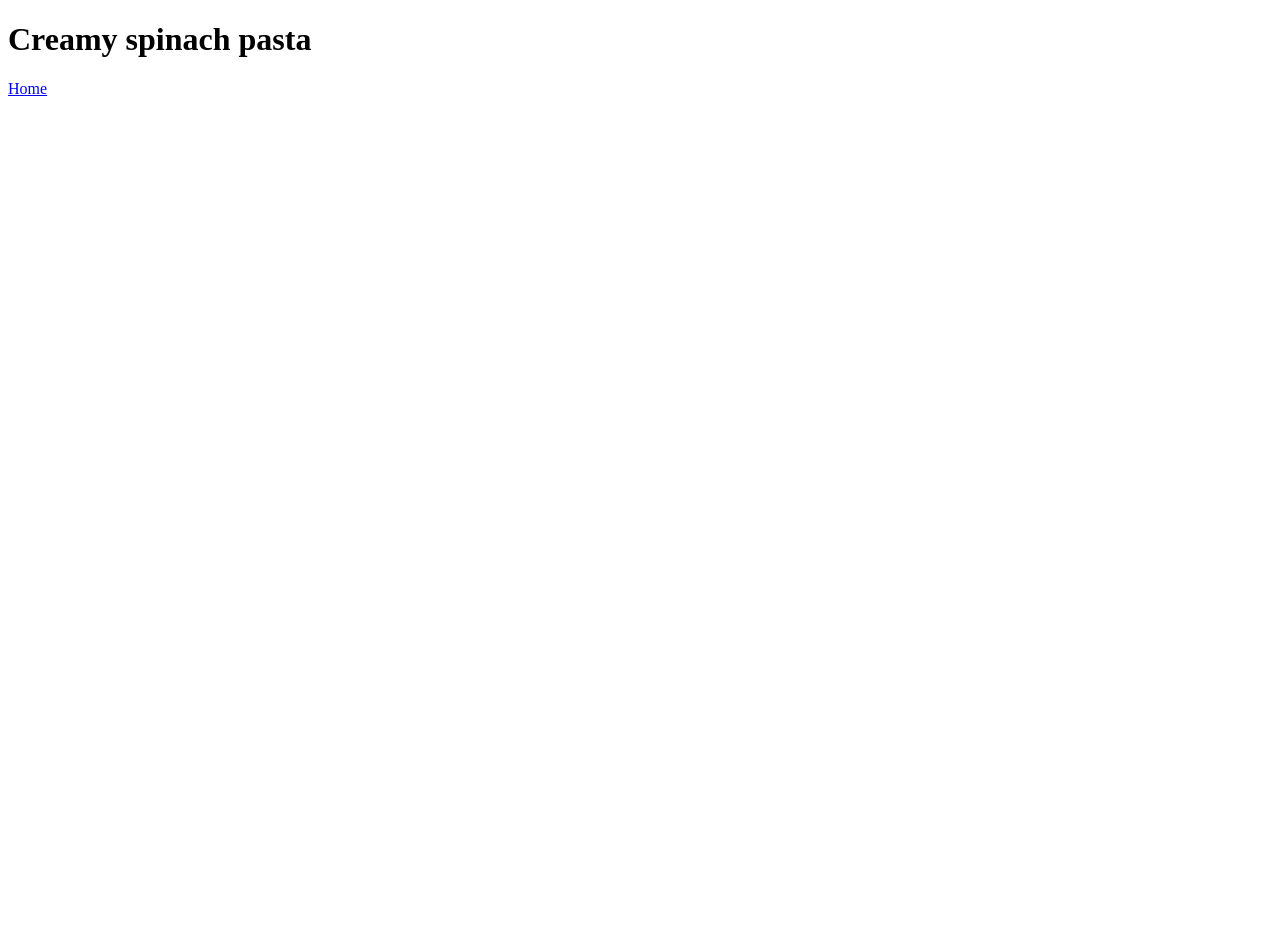
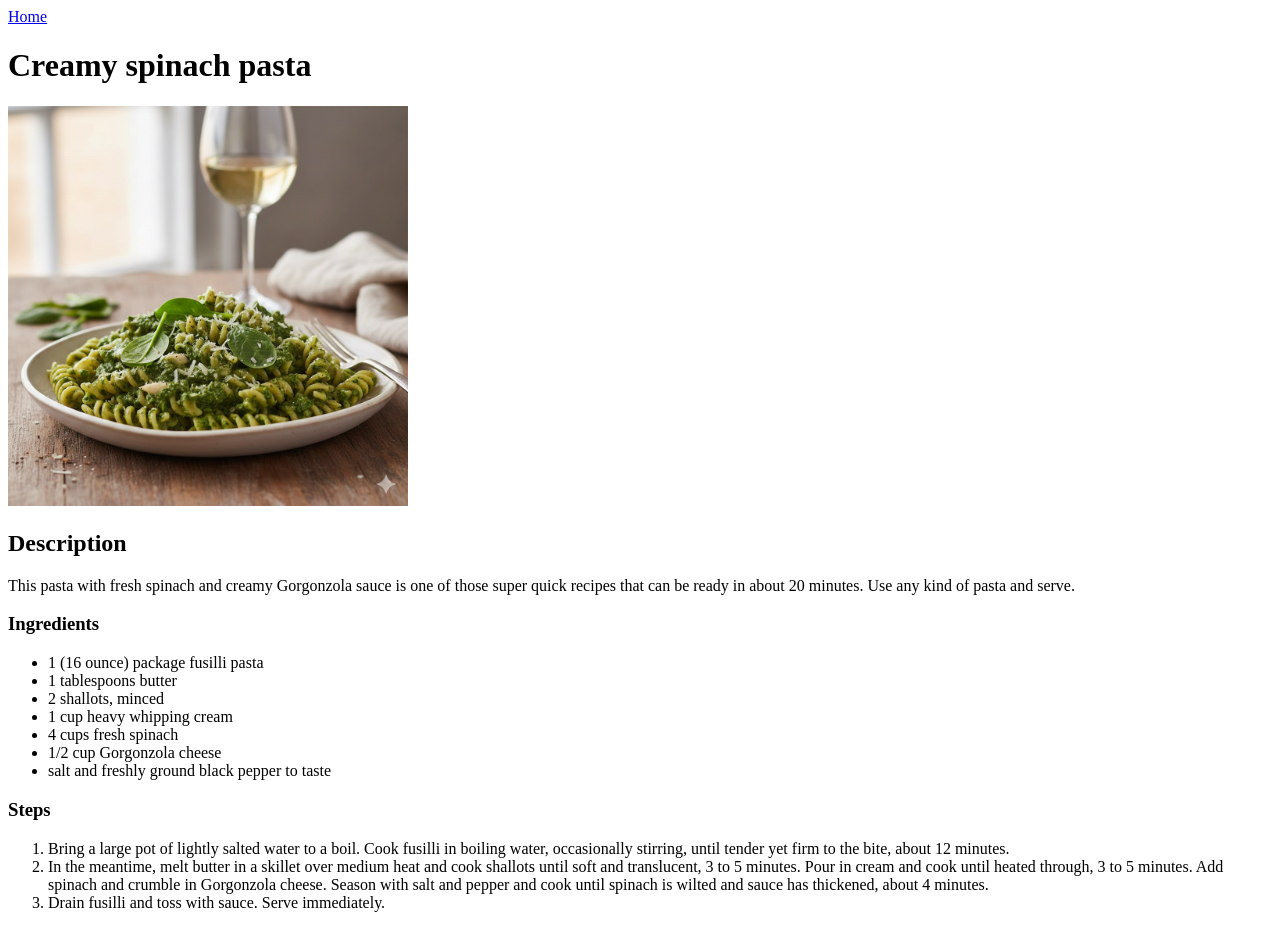
Before and after one commit to SuDana855/odin-recipes, a plain HTML site: page recipes/creamy-spinach-pasta.html in a window 1280 px wide. Before the commit the page ends 800 px from the top, so only its background shows below. Drawn offline with Linux system fonts and the light colour scheme.

Commit message:
Create the first recipe card
This card can be used at a standard template for all recipes on the website

```diff
--- a/recipes/creamy-spinach-pasta.html
+++ b/recipes/creamy-spinach-pasta.html
@@ -6,7 +6,26 @@
     <title>Creamy spinach pasta</title>
 </head>
 <body>
+    <a href="../index.html">Home</a>
     <h1>Creamy spinach pasta</h1>
-    <a href="../index.html">Home</a>
+    <img alt="Creamy spinach pasta" width="400" height="400" src="../images/creamy-spinach-pasta.png">
+    <h2>Description</h2>
+    <p>This pasta with fresh spinach and creamy Gorgonzola sauce is one of those super quick recipes that can be ready in about 20 minutes. Use any kind of pasta and serve.</p>
+    <h3>Ingredients</h3>
+    <ul>
+        <li>1 (16 ounce) package fusilli pasta</li>
+        <li>1 tablespoons butter</li>
+        <li>2 shallots, minced</li>
+        <li>1 cup heavy whipping cream</li>
+        <li>4 cups fresh spinach</li>
+        <li>1/2 cup Gorgonzola cheese</li>
+        <li>salt and freshly ground black pepper to taste</li>
+    </ul>
+    <h3>Steps</h3>
+    <ol>
+        <li>Bring a large pot of lightly salted water to a boil. Cook fusilli in boiling water, occasionally stirring, until tender yet firm to the bite, about 12 minutes.</li>
+        <li>In the meantime, melt butter in a skillet over medium heat and cook shallots until soft and translucent, 3 to 5 minutes. Pour in cream and cook until heated through, 3 to 5 minutes. Add spinach and crumble in Gorgonzola cheese. Season with salt and pepper and cook until spinach is wilted and sauce has thickened, about 4 minutes.</li>
+        <li>Drain fusilli and toss with sauce. Serve immediately.</li>
+    </ol>
 </body>
 </html>
```
Also changed, not shown: images/creamy-spinach-pasta.png (added).
